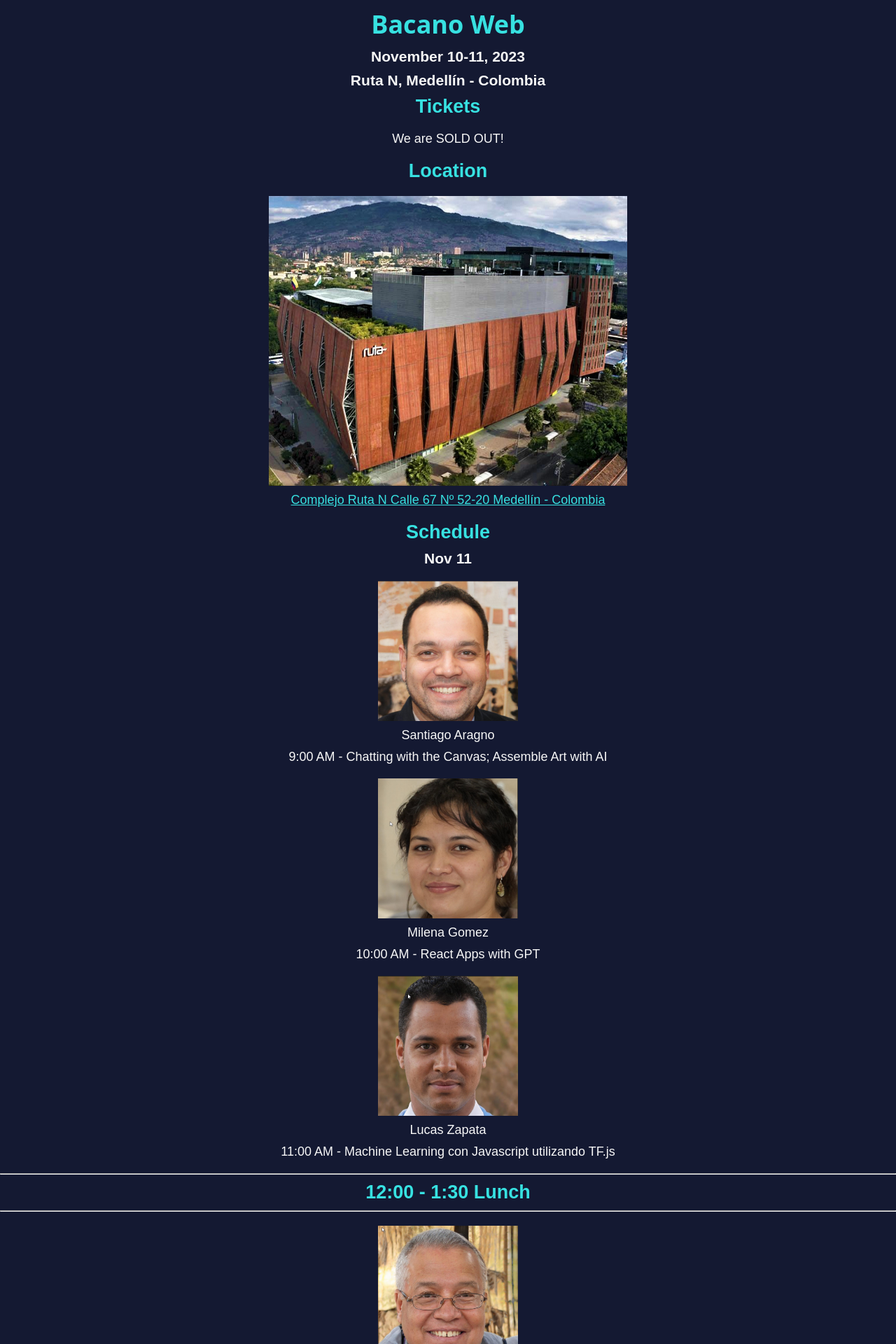
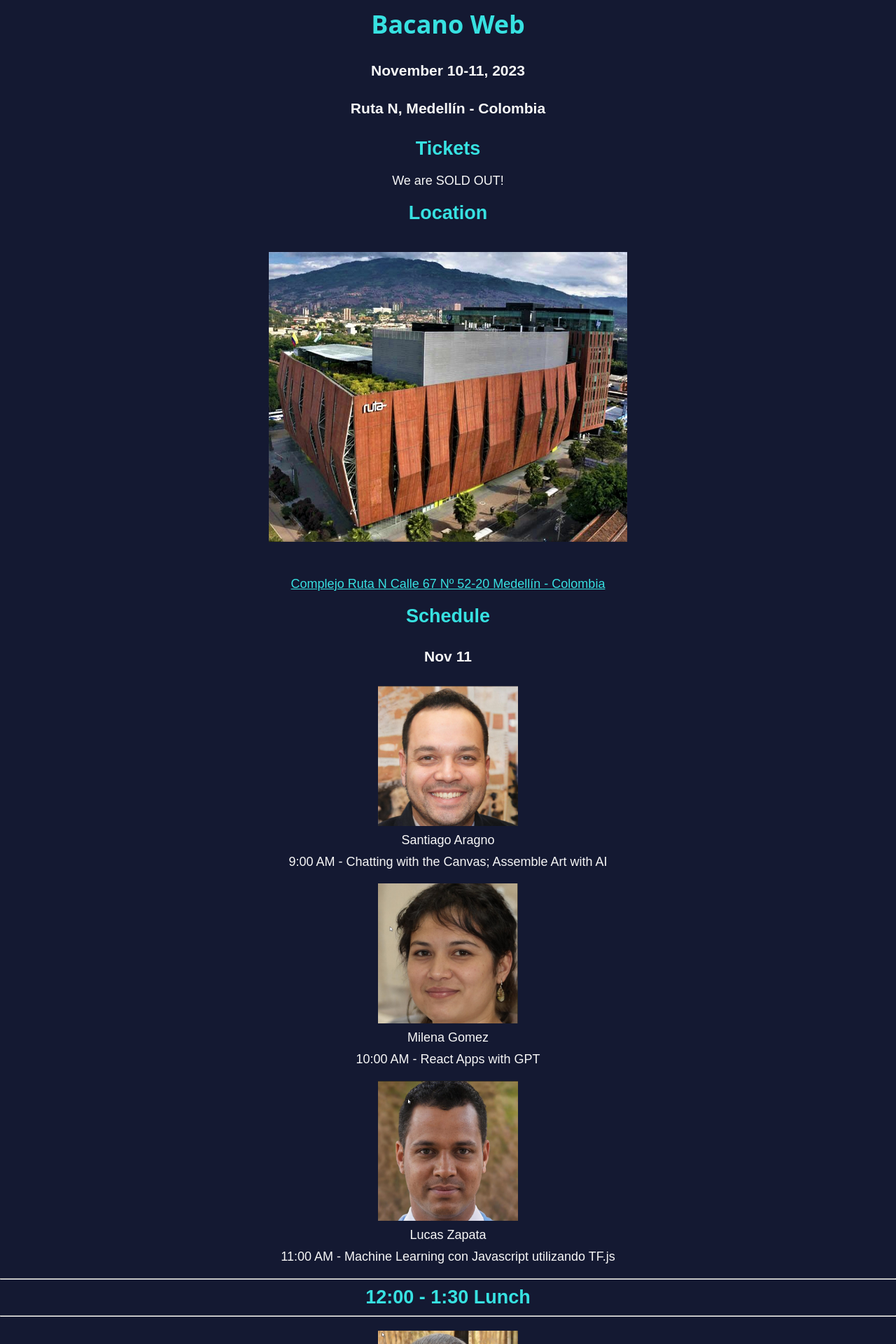
Before and after one commit to gothamgo/bweb, a Jekyll site: the page built from index.html, in a window 1280 px wide. Shown: the top 1920 px of the page at 70% size. Built offline with Jekyll 4.4.1, drawn with Linux system fonts in a browser that asks for light colours.

Commit message:
Update index.html

```diff
--- a/index.html
+++ b/index.html
@@ -6,22 +6,22 @@
 
 h1 {
   text-align: center;
-  margin: 30px;
+  margin: 40px;
 }
 
 h2 {
   text-align: center;
-  margin: 20px;
+  margin: 35px;
 }
 
 h3 {
   text-align: center;
-  margin: 10px;
+  margin: 30px;
 }
 
 p {
   text-align: center;
-  margin: 20px;
+  margin: 22px;
 }
 
 a {
@@ -41,6 +41,7 @@
   display: block;
   margin-left: auto;
   margin-right: auto;
+  padding: 20px 0px 40px 0px;
 }
 
 div.speaker {
```
